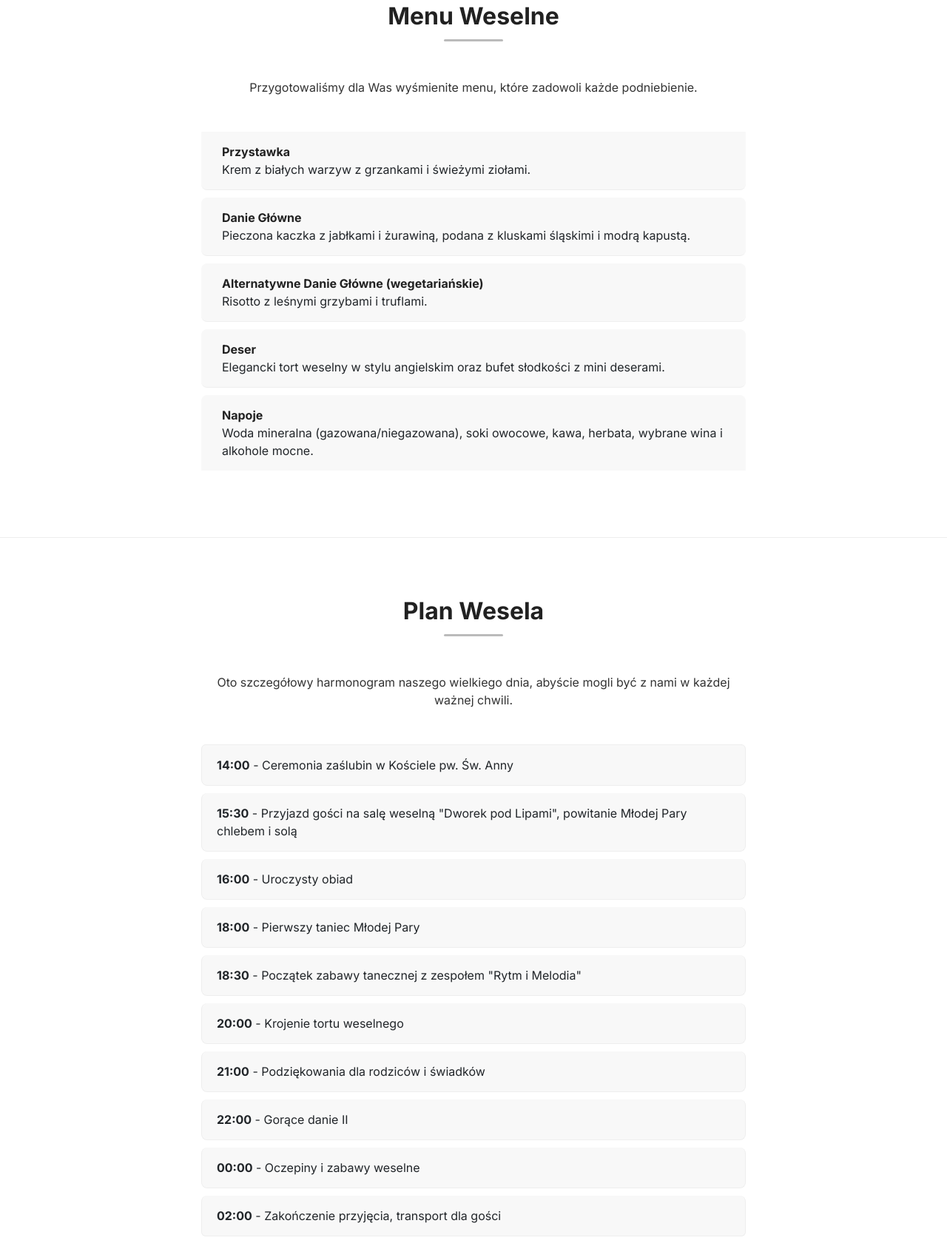
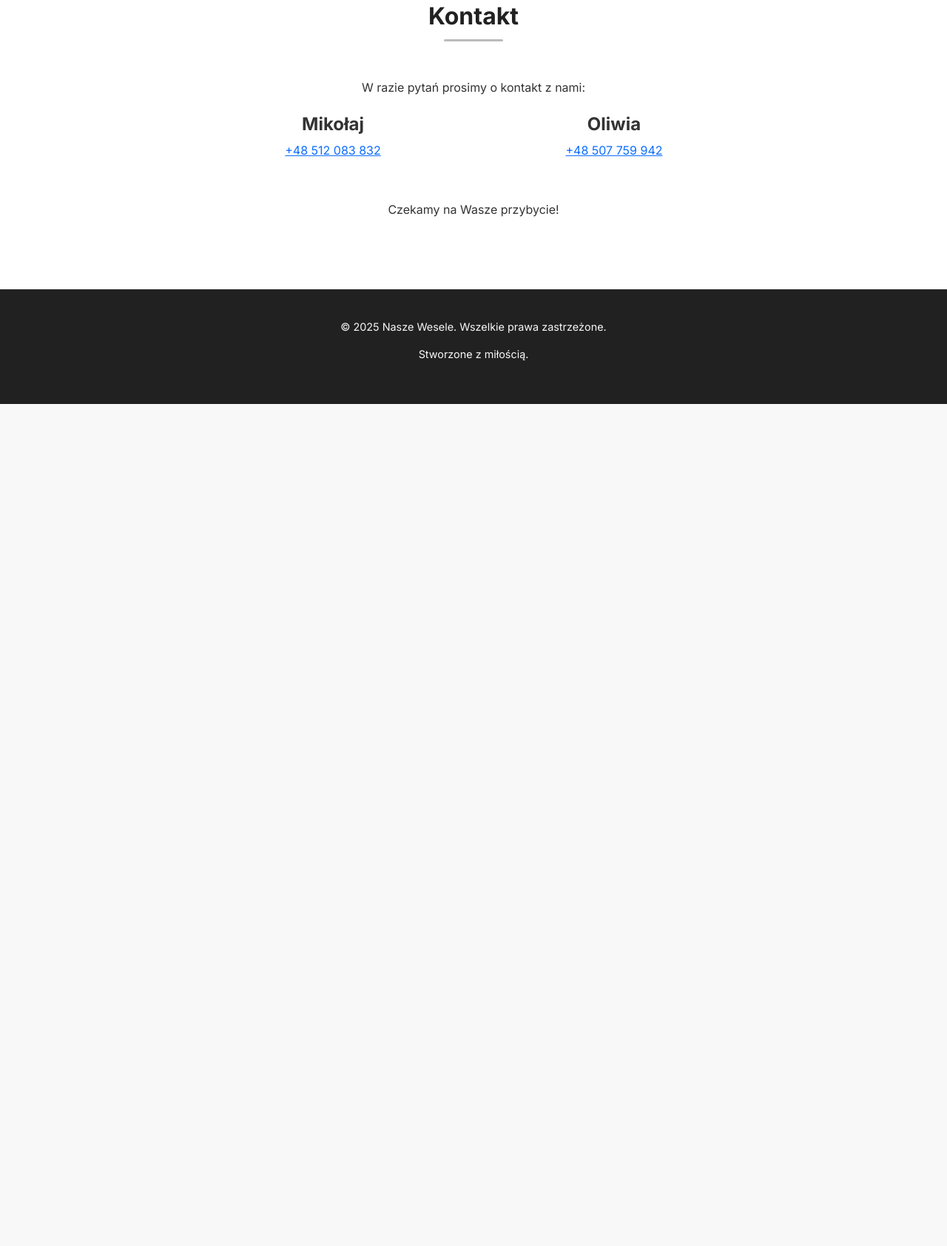
Before and after one commit to MMikolaj/OliwiaMikolaj, a plain HTML site: page index.html in a window 1280 px wide. Shown: the part 2407-4091 px from the top of the page at 74% size. After the commit the page ends 2953 px from the top, so only its background shows below. Drawn offline with nearby package versions, Linux system fonts and the light colour scheme.

Commit message:
Remove wedding menu and schedule sections from index.html

```diff
--- a/index.html
+++ b/index.html
@@ -208,73 +208,7 @@
         </div>
     </section>
 
-    <!-- Sekcja Menu - Details about the wedding menu -->
-    <section class="section" id="menu">
-        <div class="container">
-            <h2 class="section-heading">Menu Weselne</h2>
-            <div class="row justify-content-center">
-                <div class="col-lg-8">
-                    <p class="text-center mb-5">Przygotowaliśmy dla Was wyśmienite menu, które zadowoli każde podniebienie.</p>
-                    <ul class="list-group list-group-flush">
-                        <li class="list-group-item d-flex justify-content-between align-items-start">
-                            <div class="ms-2 me-auto">
-                                <div class="fw-bold">Przystawka</div>
-                                Krem z białych warzyw z grzankami i świeżymi ziołami.
-                            </div>
-                        </li>
-                        <li class="list-group-item d-flex justify-content-between align-items-start">
-                            <div class="ms-2 me-auto">
-                                <div class="fw-bold">Danie Główne</div>
-                                Pieczona kaczka z jabłkami i żurawiną, podana z kluskami śląskimi i modrą kapustą.
-                            </div>
-                        </li>
-                        <li class="list-group-item d-flex justify-content-between align-items-start">
-                            <div class="ms-2 me-auto">
-                                <div class="fw-bold">Alternatywne Danie Główne (wegetariańskie)</div>
-                                Risotto z leśnymi grzybami i truflami.
-                            </div>
-                        </li>
-                        <li class="list-group-item d-flex justify-content-between align-items-start">
-                            <div class="ms-2 me-auto">
-                                <div class="fw-bold">Deser</div>
-                                Elegancki tort weselny w stylu angielskim oraz bufet słodkości z mini deserami.
-                            </div>
-                        </li>
-                        <li class="list-group-item d-flex justify-content-between align-items-start">
-                            <div class="ms-2 me-auto">
-                                <div class="fw-bold">Napoje</div>
-                                Woda mineralna (gazowana/niegazowana), soki owocowe, kawa, herbata, wybrane wina i alkohole mocne.
-                            </div>
-                        </li>
-                    </ul>
-                </div>
-            </div>
-        </div>
-    </section>
 
-    <!-- Sekcja Plan Wesela - Detailed schedule of the wedding day -->
-    <section class="section" id="plan-wesela">
-        <div class="container">
-            <h2 class="section-heading">Plan Wesela</h2>
-            <div class="row justify-content-center">
-                <div class="col-lg-8">
-                    <p class="text-center mb-5">Oto szczegółowy harmonogram naszego wielkiego dnia, abyście mogli być z nami w każdej ważnej chwili.</p>
-                    <ul class="list-group">
-                        <li class="list-group-item"><strong>14:00</strong> - Ceremonia zaślubin w Kościele pw. Św. Anny</li>
-                        <li class="list-group-item"><strong>15:30</strong> - Przyjazd gości na salę weselną "Dworek pod Lipami", powitanie Młodej Pary chlebem i solą</li>
-                        <li class="list-group-item"><strong>16:00</strong> - Uroczysty obiad</li>
-                        <li class="list-group-item"><strong>18:00</strong> - Pierwszy taniec Młodej Pary</li>
-                        <li class="list-group-item"><strong>18:30</strong> - Początek zabawy tanecznej z zespołem "Rytm i Melodia"</li>
-                        <li class="list-group-item"><strong>20:00</strong> - Krojenie tortu weselnego</li>
-                        <li class="list-group-item"><strong>21:00</strong> - Podziękowania dla rodziców i świadków</li>
-                        <li class="list-group-item"><strong>22:00</strong> - Gorące danie II</li>
-                        <li class="list-group-item"><strong>00:00</strong> - Oczepiny i zabawy weselne</li>
-                        <li class="list-group-item"><strong>02:00</strong> - Zakończenie przyjęcia, transport dla gości</li>
-                    </ul>
-                </div>
-            </div>
-        </div>
-    </section>
 
     <!-- Sekcja Kontakt - Contact information for the couple -->
     <section class="section" id="kontakt">
```
